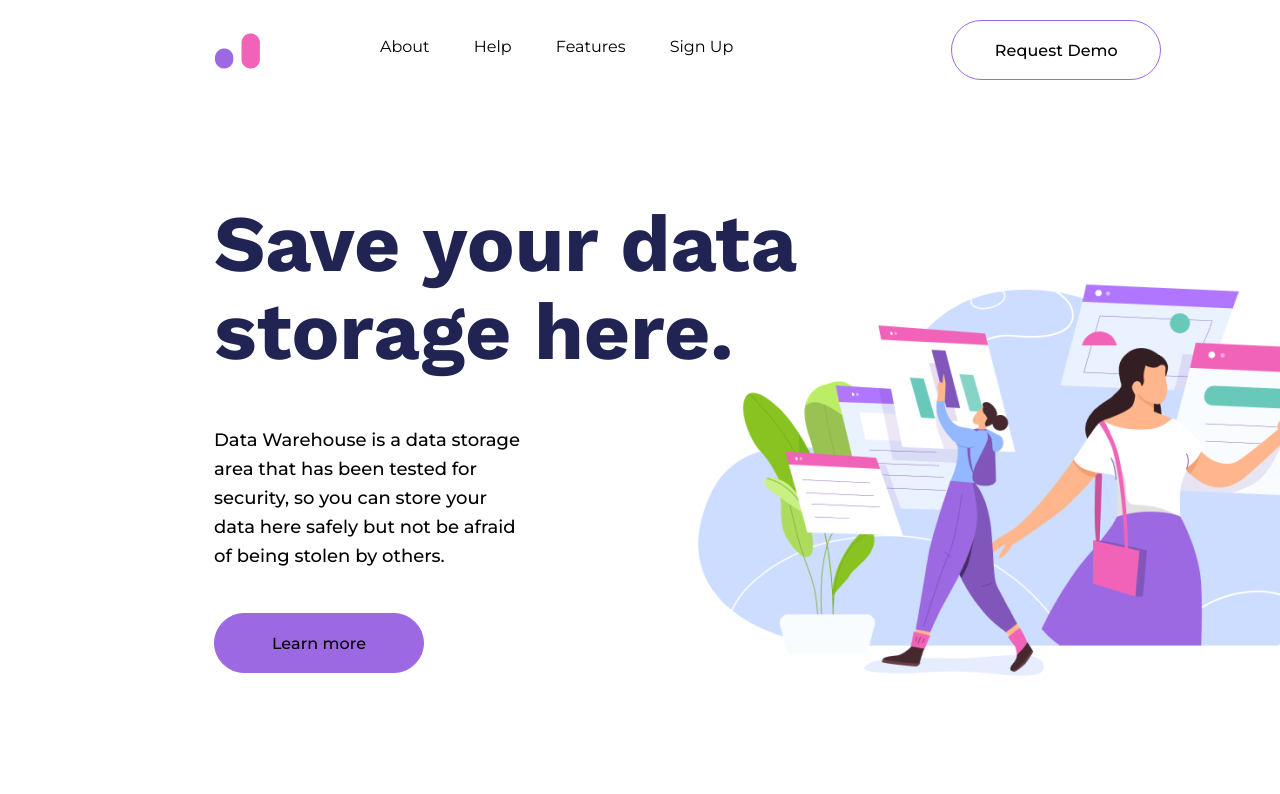
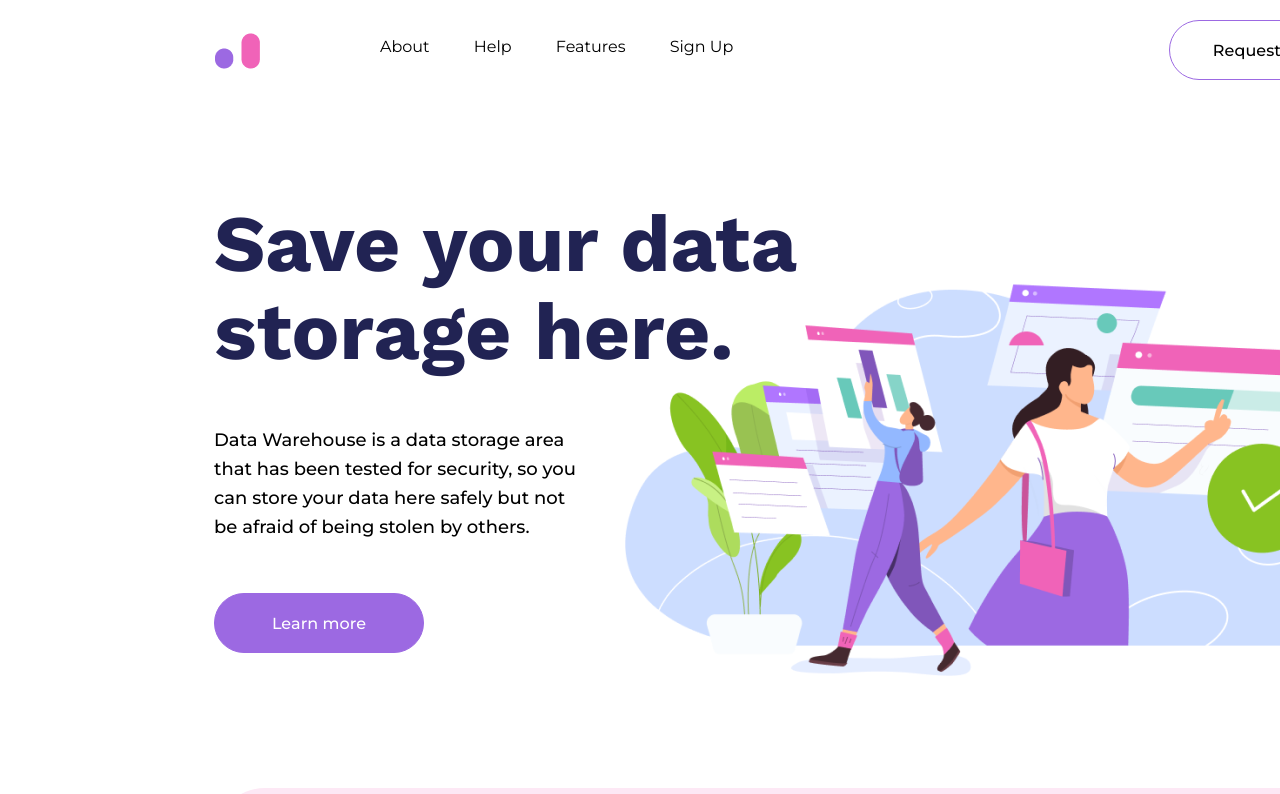
Before and after one commit to KostyaStrakhov/21lesson, a plain HTML site: page index.html in a window 1280 px wide. Shown: the top 794 px of the page. Drawn offline with nearby package versions, Linux system fonts and the light colour scheme.

Commit message:
First commit

```diff
--- a/index.html
+++ b/index.html
@@ -27,7 +27,7 @@
             </ul>
         </div>
 
-        <div class="button"><button class="button-demo">Request Demo</button></div>
+        <div class="button-block-demo"><button class="button-demo">Request Demo</button></div>
 
     </nav>
 </header>
@@ -39,7 +39,7 @@
 
     <div class="save-data">
 
-        <div class="save-left">
+        <div class="save-data-left">
 
             <div class="h-save-data"><p>Save your data<br>storage here.</p></div>
 
@@ -50,13 +50,13 @@
             </p>
             </div>
 
-            <div class="button"><button class="learn-button">Learn more</button></div>
+            <div class="button-learn-block"><button class="button-learn">Learn more</button></div>
 
         </div>
 
 
 
-        <div class="save-right">
+        <div class="save-data-right">
             <img src="/images/first-screen.png" alt="save your data" class="image-save-data">
         </div>
     </div>
@@ -98,6 +98,11 @@
 
     <div class="feautures-blocks">
         <div>
+            <div>
+
+            </div>
+
+
 
         </div>
 
--- a/styles.css
+++ b/styles.css
@@ -31,7 +31,6 @@ body{
     height: 100px;
     padding-right: 178px;
     padding-top: 37px;
-
 }
 
 .nav-buttons{
@@ -41,16 +40,21 @@ body{
     font-size: 16px;
 }
 
+.nav-buttons :nth-child(4){
+    padding-right: 0px;
+
+}
+
 .nav-elements{
     display: inline-block;
     margin-right: 40px;
 
 }
 
-.button{
-    display: block;
+.button-block-demo{
+    /* display: inline-block; */
     padding-top: 20px;
-    padding-left: 407,14px ;
+    padding-left: 218px;
 }
 
 .button-demo{
@@ -72,7 +76,11 @@ body{
     margin: auto;
 }
 
-.save-left{
+.save-data{
+    display: inline-flex;
+}
+
+.save-data-left{
     padding-left: 214px;
     padding-top: 100px;
     display: flex;
@@ -89,7 +97,7 @@ body{
 }
 
 .p-save-data{
-    width: 317px;
+    width: 370px;
     height: 117px;
     font-family: 'Montserrat';
     font-style: normal;
@@ -98,9 +106,15 @@ body{
     line-height: 29px;
 
 }
-.learn-button{
+.button-learn-block{
+
+}
+
+
+.button-learn{
     height: 60px;
     width: 210px;
+    color: #FFFFFF;
     border: 1px solid #9C69E2;
     border-radius: 50px;
     background-color: #9C69E2;
@@ -112,20 +126,16 @@ body{
     letter-spacing: 0.005em
 }
 
-.save-data{
-    display: inline-flex;
-}
 
-.save-right{
+
+.save-data-right{
     display: block;
-    margin-top: 182px;
-    margin-right: 215px;
+    padding-top: 182px;
+    padding-right: 215px;
 }
 .image-save-data{
     position: absolute;
-    left: 685px;
-    top: 282px;
-
+    transform: translateX(-185px);
 }
 
 .storage{
```
Also changed, not shown: images/24access.png (added), images/Vector_left.png (added), images/Vector_right.png (added), images/printout.png (added), images/search-data.png (added), images/securitycode.png (added), images/testimonials_bg.png (added).
